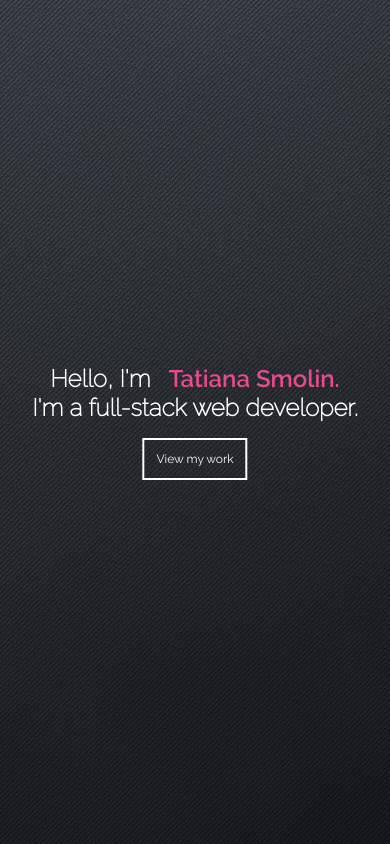
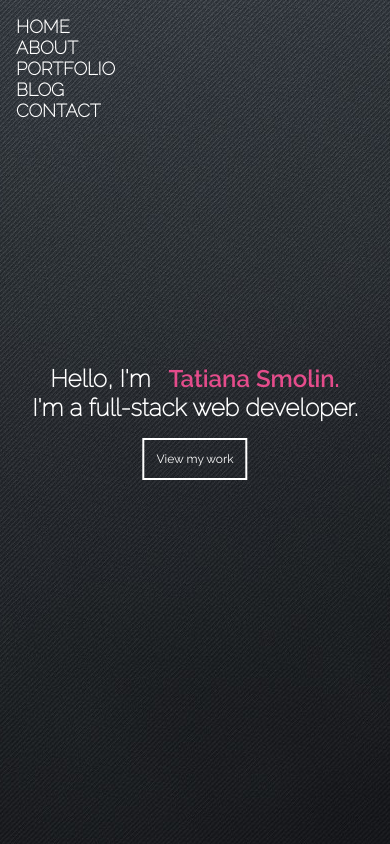
Before and after one commit to tatismolin/portfolio, a React (Create React App) app: page / in a window 390 px wide. Built offline with nearby package versions, Linux system fonts and the light colour scheme.

Commit message:
Adds navigation component, text, basic desktop css.

```diff
--- a/src/App.js
+++ b/src/App.js
@@ -1,6 +1,9 @@
 import React from "react";
+
 import "./styles/App-desktop.css";
 import "./styles/App-mobile.css";
+
+import Navigation from "./components/Navigation";
 
 function App(){
   return(
@@ -13,6 +16,8 @@ function App(){
         <h1 className="main-text">I'm a full-stack web developer.</h1>
         <button className="main-button">View my work</button>
       </div>
+
+      <Navigation />
     </div>
   );
 };
--- /dev/null
+++ b/src/components/Navigation.js
@@ -0,0 +1,20 @@
+import React from "react";
+
+import "../styles/Navigation-desktop.css";
+import "../styles/Navigation-mobile.css";
+
+function Navigation(){
+  return(
+    <div className="Navigation">
+      <div className="navigation-div">
+          <h2 className="navigation-text">HOME</h2>
+          <h2 className="navigation-text">ABOUT</h2>
+          <h2 className="navigation-text">PORTFOLIO</h2>
+          <h2 className="navigation-text">BLOG</h2>
+          <h2 className="navigation-text">CONTACT</h2>
+      </div>
+    </div>
+  );
+};
+
+export default Navigation;
--- /dev/null
+++ b/src/styles/Navigation-desktop.css
@@ -0,0 +1,50 @@
+@media only screen and (min-width: 415px){
+
+    @font-face {
+        font-family: "Raleway-Regular";
+        src: local("Raleway-Regular"), url(../fonts/Raleway-Regular.ttf);
+      }
+
+      @font-face {
+        font-family: "Raleway-Thin";
+        src: local("Raleway-Thin"), url(../fonts/Raleway-Thin.ttf);
+      }
+
+      @font-face {
+        font-family: "Raleway-SemiBold";
+        src: local("Raleway-SemiBold"), url(../fonts/Raleway-SemiBold.ttf);
+      }
+
+    * {
+        margin: 0;
+        padding: 0;
+        box-sizing: border-box;
+    }
+
+    *:focus {
+        outline: none;
+    }
+
+
+    .Navigation {
+        position: fixed;
+        width: 100%;
+        padding: 1rem;
+        z-index: 1000;
+        font-family: "Raleway-Thin";
+        color: white;
+        font-size: 12px;
+        -webkit-font-smoothing: antialiased;
+    }
+
+    .navigation-div {
+        display: flex;
+        justify-content: space-evenly;
+    }
+
+    .navigation-text:hover {
+        color: #e44c8b;
+        transition: 0.2s;
+        cursor: pointer;
+    }
+}
--- /dev/null
+++ b/src/styles/Navigation-mobile.css
@@ -0,0 +1,51 @@
+@media only screen and (max-width: 414px){
+
+    @font-face {
+        font-family: "Raleway-Regular";
+        src: local("Raleway-Regular"), url(../fonts/Raleway-Regular.ttf);
+        }
+
+        @font-face {
+        font-family: "Raleway-Thin";
+        src: local("Raleway-Thin"), url(../fonts/Raleway-Thin.ttf);
+        }
+
+        @font-face {
+        font-family: "Raleway-SemiBold";
+        src: local("Raleway-SemiBold"), url(../fonts/Raleway-SemiBold.ttf);
+        }
+
+    * {
+        margin: 0;
+        padding: 0;
+        box-sizing: border-box;
+    }
+
+    *:focus {
+        outline: none;
+    }
+
+
+    .Navigation {
+        position: fixed;
+        width: 100%;
+        padding: 1rem;
+        z-index: 1000;
+        font-family: "Raleway-Thin";
+        color: white;
+        font-size: 12px;
+        -webkit-font-smoothing: antialiased;
+    }
+
+    .navigation-div {
+        display: flex;
+        flex-direction: column;
+        justify-content: space-evenly;
+    }
+
+    .navigation-text:hover {
+        color: #e44c8b;
+        transition: 0.2s;
+        cursor: pointer;
+    }
+}
```
